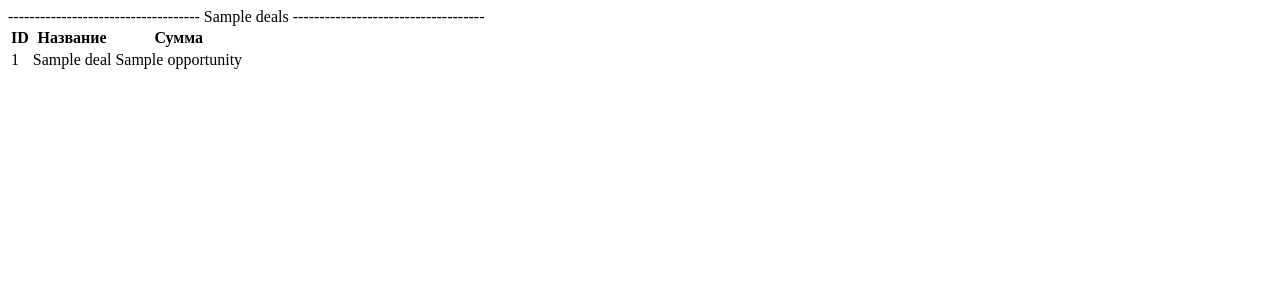
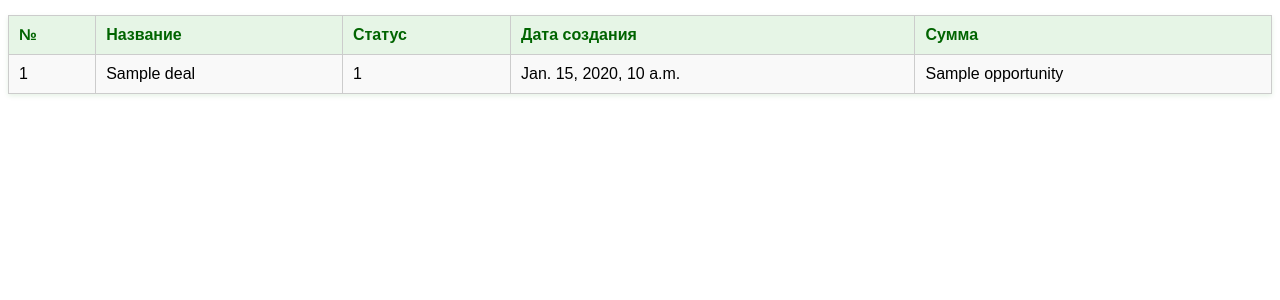
Before and after one commit to Spacesqueezer/its_internship, a Django app: template b24app/templates/tabs/last_active_deals.html in a window 1280 px wide. Shown: the top 300 px of the page. Run offline with Django 3.2, Linux system fonts and the light colour scheme; the template is opened without the code that fills it: most values are stand-ins (such as "Sample title", 1, 10 or a date in 2020).

Commit message:
Сделки подгружаются, выводятся в таблицу

```diff
--- a/b24app/templates/tabs/last_active_deals.html
+++ b/b24app/templates/tabs/last_active_deals.html
@@ -1,21 +1,53 @@
+<style>
+	/* Таблица сделок */
+	table {
+		width: 100%;
+		border-collapse: collapse;
+		margin-top: 15px;
+		font-family: Arial, sans-serif;
+		background-color: #fff;
+		box-shadow: 0 2px 5px rgba(0, 128, 0, 0.1);
+	}
+
+	th, td {
+		border: 1px solid #ccc;
+		padding: 10px;
+		text-align: left;
+	}
+
+	th {
+		background-color: #e6f5e6; /* светло-зелёный фон */
+		color: #006400; /* тёмно-зелёный текст */
+	}
+
+	tr:nth-child(even) {
+		background-color: #f9f9f9;
+	}
+
+	tr:hover {
+		background-color: #f1fff1;
+	}
+</style>
+
+
 {% if deals %}
 	<table>
 		<tr>
-			<th>ID</th>
+			<th>№</th>
 			<th>Название</th>
+			<th>Статус</th>
+			<th>Дата создания</th>
 			<th>Сумма</th>
 		</tr>
 		{% for deal in deals %}
 		<tr>
-			<td>{{ deal.ID }}</td>
+			<td>{{ forloop.counter }}</td>
 			<td>{{ deal.TITLE }}</td>
+			<td>{{ deal.STAGE_ID }}</td>
+			<td>{{ deal.DATE_CREATE }}</td>
 			<td>{{ deal.OPPORTUNITY }}</td>
 		</tr>
 		{% endfor %}
-
-		------------------------------------
-		{{deals}}
-		------------------------------------
 	</table>
 {% else %}
 	<p>Сделки не найдены.</p>
```
